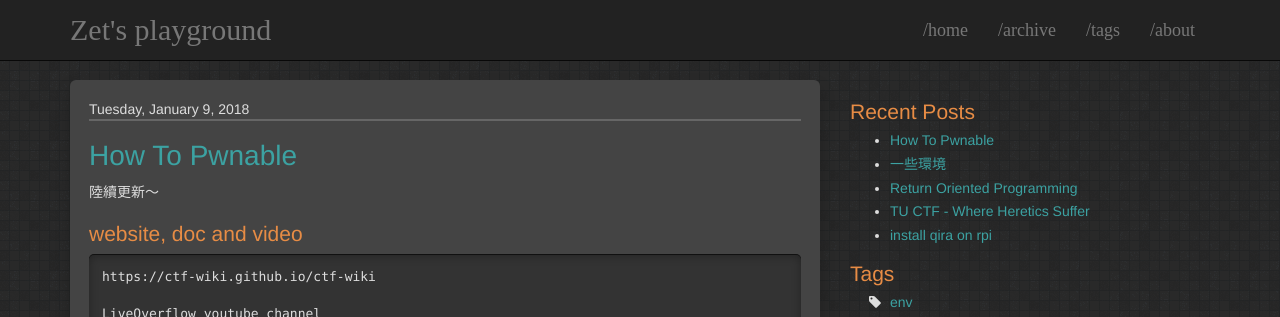
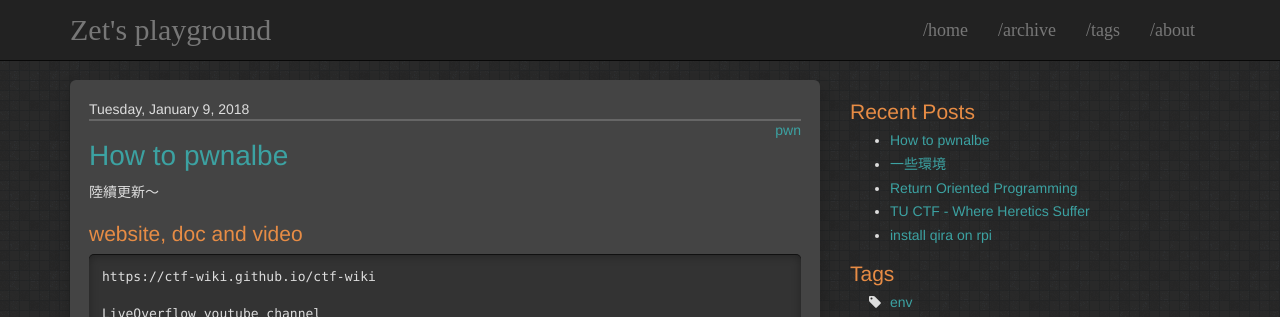
Before and after one commit to zet235/zet235.github.io, a Jekyll site: the page built from _posts/2018-01-09-how-to-pwnable.markdown, in a window 1280 px wide and 1371 px high. Shown: the top 317 px of the window. Built offline with Jekyll 4.4.1, drawn with Linux system fonts in a browser that asks for light colours; our own code applies the rules of GitHub Pages for plain Markdown files; comment, search, counter and statistics services are not loaded.

Commit message:
Update 2018-01-09-how-to-pwnable.markdown

```diff
--- a/_posts/2018-01-09-how-to-pwnable.markdown
+++ b/_posts/2018-01-09-how-to-pwnable.markdown
@@ -1,3 +1,10 @@
+---
+layout: post
+title:  "How to pwnalbe"
+categories:
+tags: [pwn]
+---
+
 陸續更新～
 
 ## website, doc and video
```
